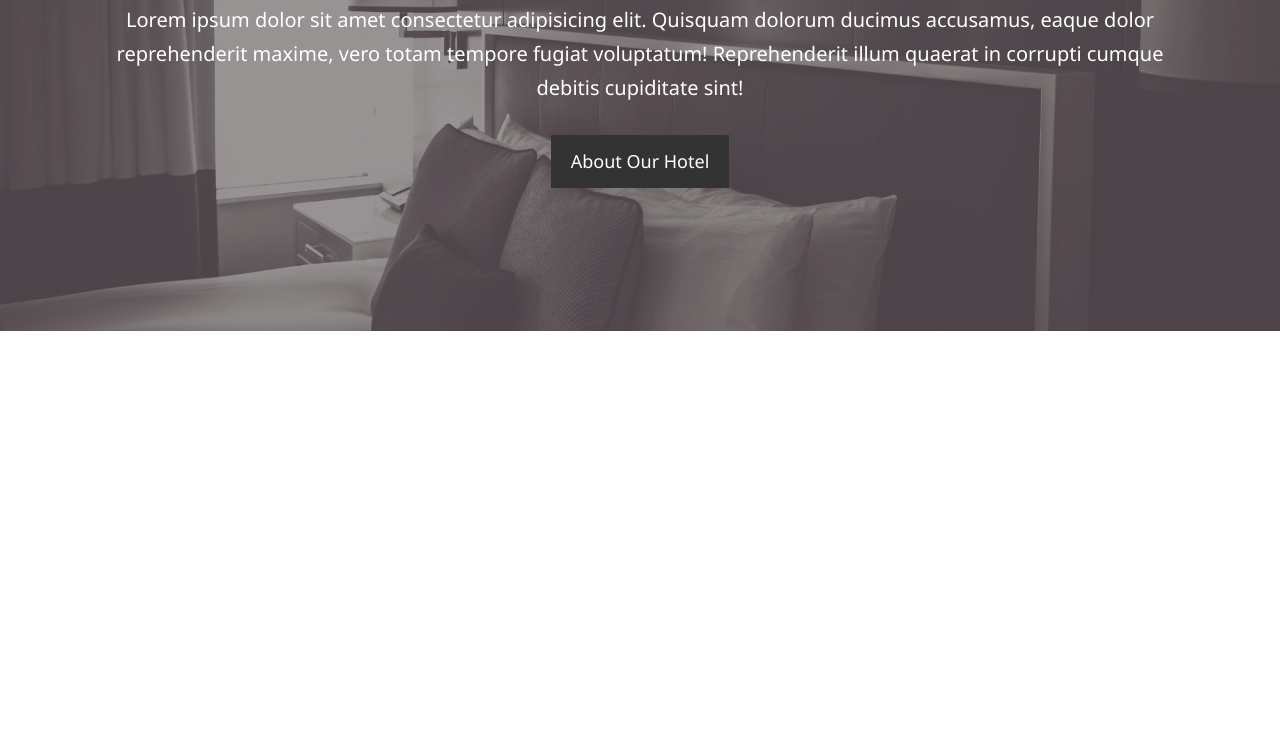
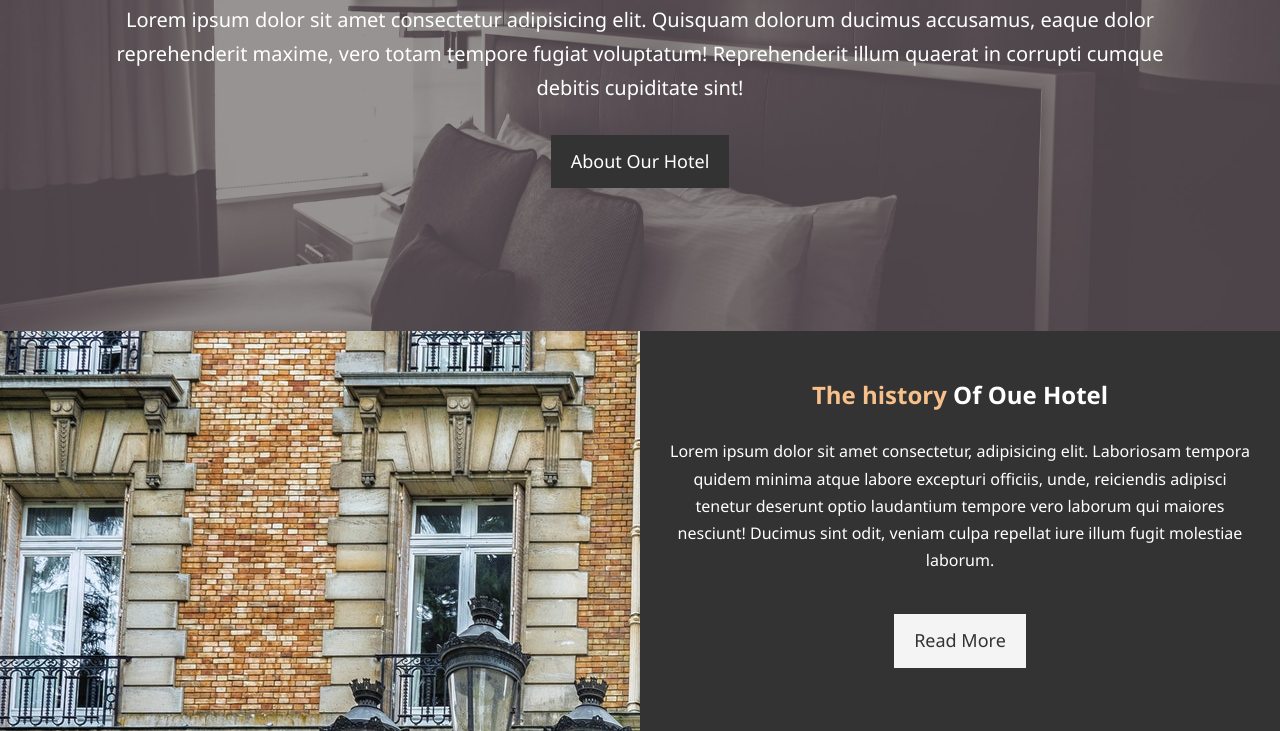
Before and after one commit to shiyu3169/shiyu3169.github.io, a plain HTML site: page index.html in a window 1280 px wide. Shown: the part 336-1067 px from the top of the page. Before the commit the page ends 800 px from the top, so only its background shows below. Drawn offline with Linux system fonts and the light colour scheme.

Commit message:
home-info

```diff
--- a/css/style.css
+++ b/css/style.css
@@ -58,6 +58,26 @@ p {
   color: #333;
 }
 
+.btn-light {
+  background: #f4f4f4;
+  color: #333;
+}
+
+.bg-dark {
+  background: #333;
+  color: #fff;
+}
+
+.bg-light {
+  background: #333;
+  color: #333;
+}
+
+.bg-primary {
+  background: #f4f4f4;
+  color: #f7c08a;
+}
+
 /* Navbar */
 #navbar {
   background: #333;
@@ -116,3 +136,28 @@ p {
   padding-bottom: 20px;
   line-height: 1.7em;
 }
+
+/* Home Info */
+#home-info {
+  height: 400px;
+}
+
+#home-info .info-img {
+  float: left;
+  width: 50%;
+  background: url("../img/photo-1.jpg") no-repeat;
+  min-height: 100%;
+}
+
+#home-info .info-content {
+  float: right;
+  width: 50%;
+  height: 100%;
+  text-align: center;
+  padding: 50px 30px;
+  overflow: hidden;
+}
+
+#home-info .info-content p {
+  padding-bottom: 30px;
+}
--- a/index.html
+++ b/index.html
@@ -41,5 +41,19 @@
         </div>
       </showcase>
     </header>
+    <section id="home-info" class="bg-dark">
+      <div class="info-img"></div>
+      <div class="info-content">
+        <h2><span class="text-primary">The history</span> Of Oue Hotel</h2>
+        <p>
+          Lorem ipsum dolor sit amet consectetur, adipisicing elit. Laboriosam
+          tempora quidem minima atque labore excepturi officiis, unde,
+          reiciendis adipisci tenetur deserunt optio laudantium tempore vero
+          laborum qui maiores nesciunt! Ducimus sint odit, veniam culpa repellat
+          iure illum fugit molestiae laborum.
+        </p>
+        <a href="about.html" class="btn btn-light">Read More</a>
+      </div>
+    </section>
   </body>
 </html>
```
